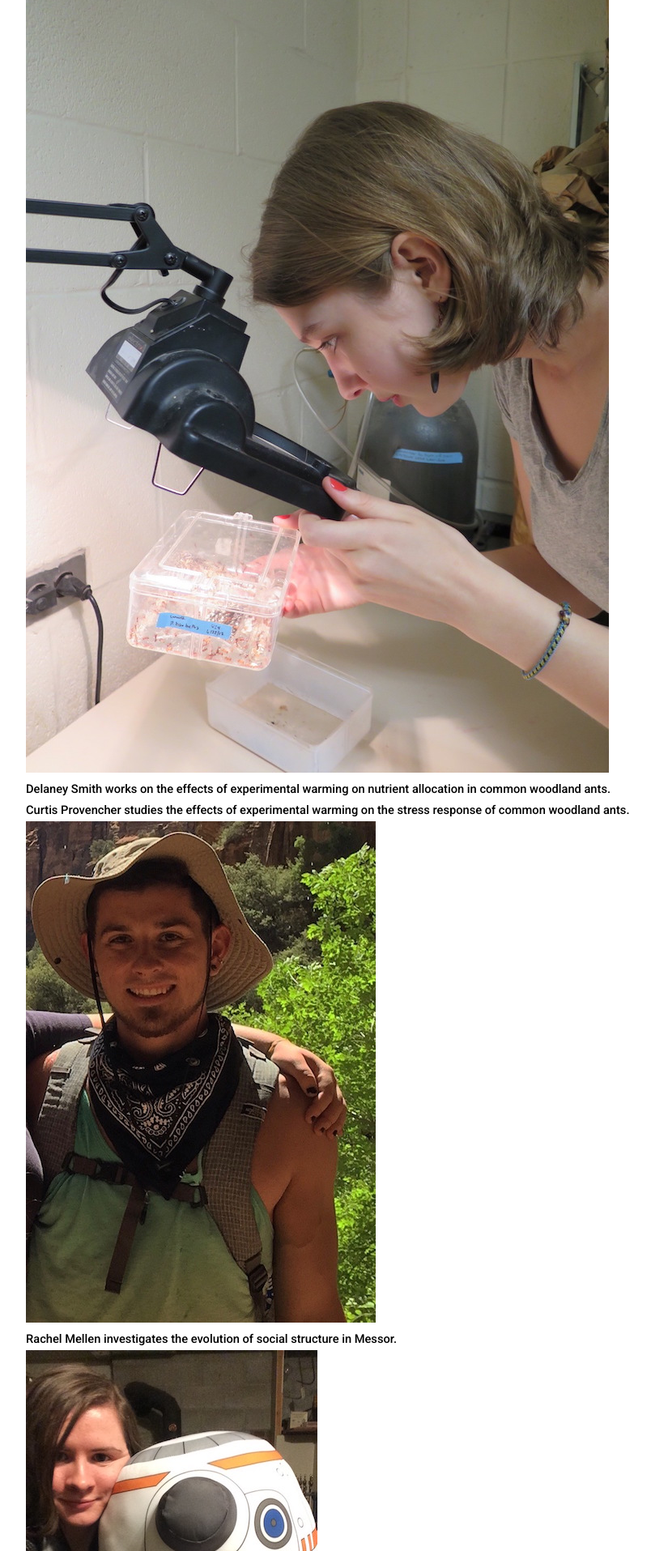
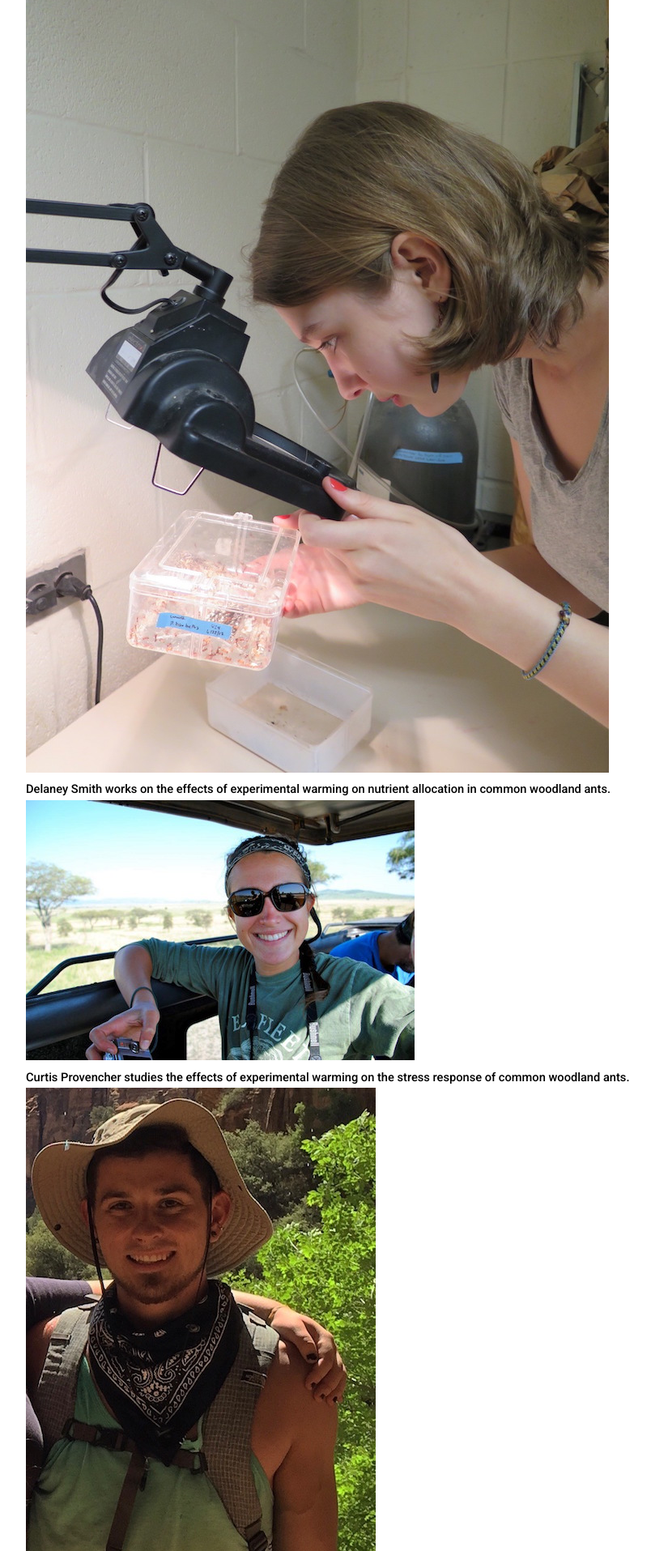
Before and after one commit to shelmscahan/shelmscahan.github.io, a Jekyll site: the page built from people.html, in a window 1280 px wide. Shown: the part 4485-6400 px from the top of the page at 81% size, without its empty margins (128-932 px from the left). Built offline with Jekyll 4.4.1, drawn with Linux system fonts in a browser that asks for light colours; nearby versions of some CDN libraries.

Commit message:
fsfsdfsd

```diff
--- a/people.html
+++ b/people.html
@@ -64,6 +64,7 @@ trait loci analysis on cuticular hydrocarbons.</p>
 						<h3> <b>Laurel Schuster works on the adaptive potential of upper thermal limits in harvester ants. </h3></b>
 						<img src="/assets/images/Laurel_lab_pic.JPG"></b>
 						<h3> <b>Delaney Smith works on the effects of experimental warming on nutrient allocation in common woodland ants.  </b></h3></b>
+						<img src="/assets/images/DelaneySmith.jpg"></b>
 						<h3> <b>Curtis Provencher studies the effects of experimental warming on the stress response of common woodland ants. </b></h3>
 						<img src="/assets/images/Curtis_Provencher.jpg"></b>
 						<h3> <b>Rachel Mellen investigates the evolution of social structure in Messor. </b></h3></b>
```
Also changed, not shown: assets/images/DelaneySmith.jpg (added).
